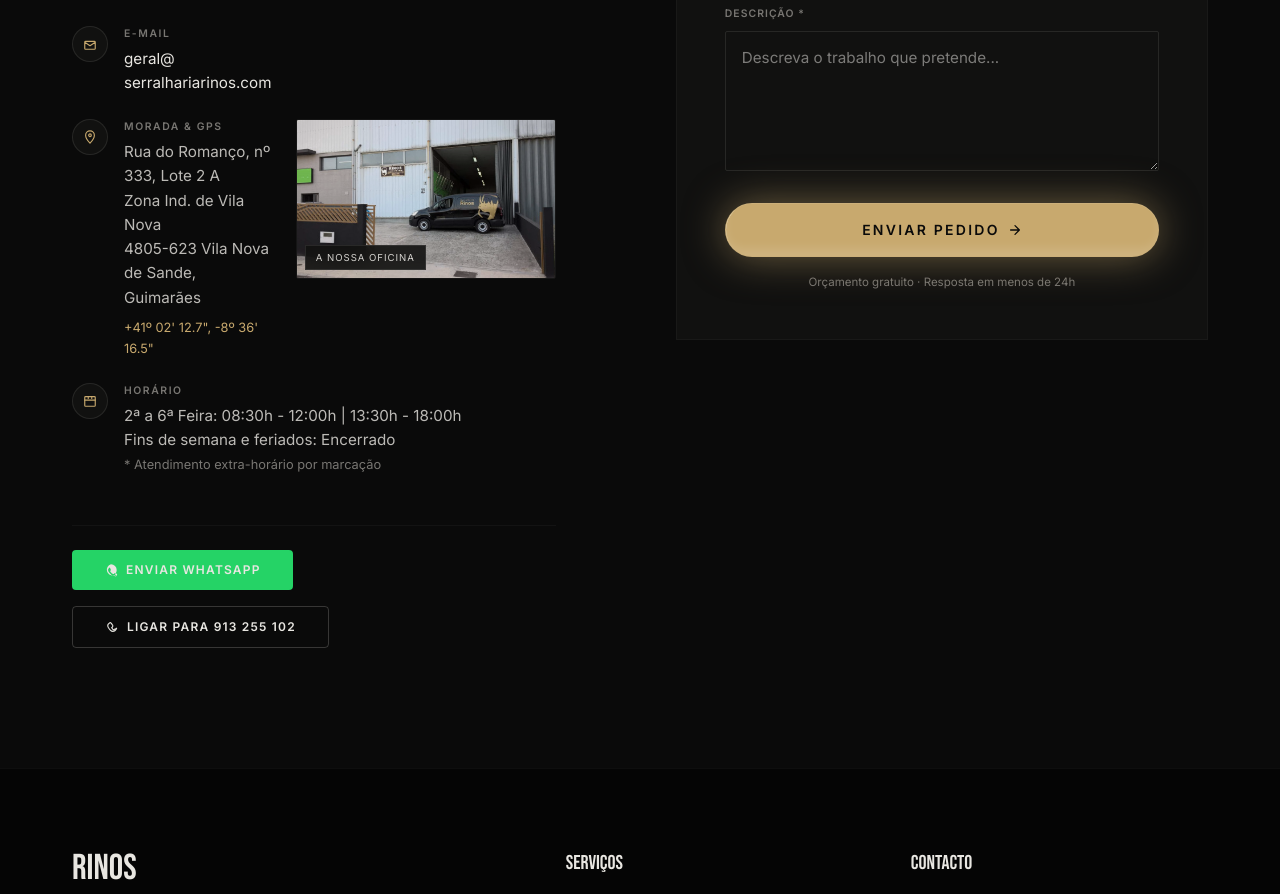
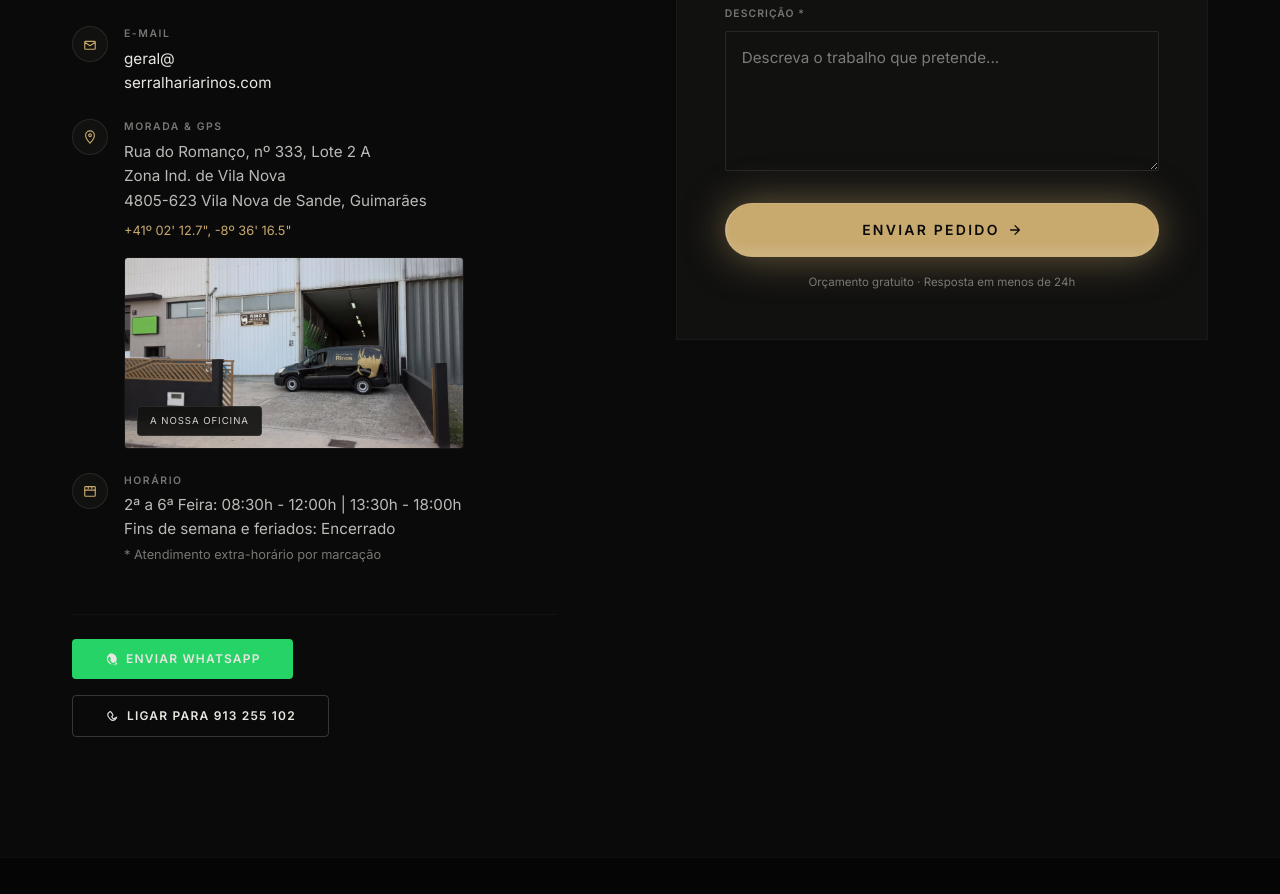
Before and after one commit to mendesrui19/Rino_Seralharia_Website, a React (Vite) app: page / in a window 1280 px wide. Shown: the part 6561-7455 px from the top of the page. Built offline with nearby package versions, Linux system fonts and the light colour scheme.

Commit message:
Restructure Morada block to place image below text cleanly

```diff
--- a/src/components/sections/Contacto.tsx
+++ b/src/components/sections/Contacto.tsx
@@ -64,22 +64,21 @@ export function Contacto() {
                 <div className="w-[36px] h-[36px] rounded-full border border-white/10 flex items-center justify-center flex-shrink-0 text-accent bg-bg-sec">
                   <svg viewBox="0 0 16 16" fill="none" className="w-[14px] h-[14px]"><path d="M8 1a5 5 0 00-5 5c0 4 5 9 5 9s5-5 5-9a5 5 0 00-5-5z" stroke="currentColor" strokeWidth="1.3" strokeLinecap="round"/><circle cx="8" cy="6" r="1.5" stroke="currentColor" strokeWidth="1.3"/></svg>
                 </div>
-                <div className="flex flex-col sm:flex-row items-start gap-6">
-                  <div>
-                    <div className="text-[0.65rem] tracking-[0.15em] uppercase text-dim font-bold mb-1">Morada & GPS</div>
-                    <div className="text-[0.95rem] text-[#e8e6e1]/80 leading-[1.6] mb-2">Rua do Romanço, nº 333, Lote 2 A<br/>Zona Ind. de Vila Nova<br/>4805-623 Vila Nova de Sande, Guimarães</div>
-                    <div className="text-[0.8rem] text-accent">+41º 02' 12.7", -8º 36' 16.5"</div>
-                  </div>
-                  {/* Small Workshop Photo */}
-                  <div className="rounded-[2px] overflow-hidden border border-white/5 relative group w-[260px] h-[160px] shrink-0 mt-4 sm:mt-0">
+                <div className="flex-1">
+                  <div className="text-[0.65rem] tracking-[0.15em] uppercase text-dim font-bold mb-1">Morada & GPS</div>
+                  <div className="text-[0.95rem] text-[#e8e6e1]/80 leading-[1.6] mb-2">Rua do Romanço, nº 333, Lote 2 A<br/>Zona Ind. de Vila Nova<br/>4805-623 Vila Nova de Sande, Guimarães</div>
+                  <div className="text-[0.8rem] text-accent mb-4">+41º 02' 12.7", -8º 36' 16.5"</div>
+
+                  {/* Workshop Photo as Location Preview */}
+                  <div className="rounded-[4px] overflow-hidden border border-white/5 relative group w-full max-w-[340px] aspect-[16/9]">
                     <div className="absolute inset-0 bg-accent/10 opacity-0 group-hover:opacity-100 transition-opacity z-10 pointer-events-none duration-500"></div>
                     <img
                       src="/images/96e228a03a061457d15673e6198d0afa_493x277_0x1_493x278_cropb059.jpg"
                       alt="Instalações Serralharia Rinos"
                       className="absolute inset-0 w-full h-full object-cover filter brightness-90 grayscale-[20%] group-hover:grayscale-0 transition-all duration-700"
                     />
-                    <div className="absolute bottom-2 left-2 bg-bg-sec/90 backdrop-blur-md px-2.5 py-1 border border-white/10 text-[0.6rem] uppercase tracking-widest text-white/90 z-20">
-                      A nossa oficina
+                    <div className="absolute bottom-3 left-3 bg-bg-sec/90 backdrop-blur-md px-3 py-1.5 border border-white/10 text-[0.6rem] uppercase tracking-widest text-white/90 z-20 rounded-sm">
+                      A Nossa Oficina
                     </div>
                   </div>
                 </div>
```
